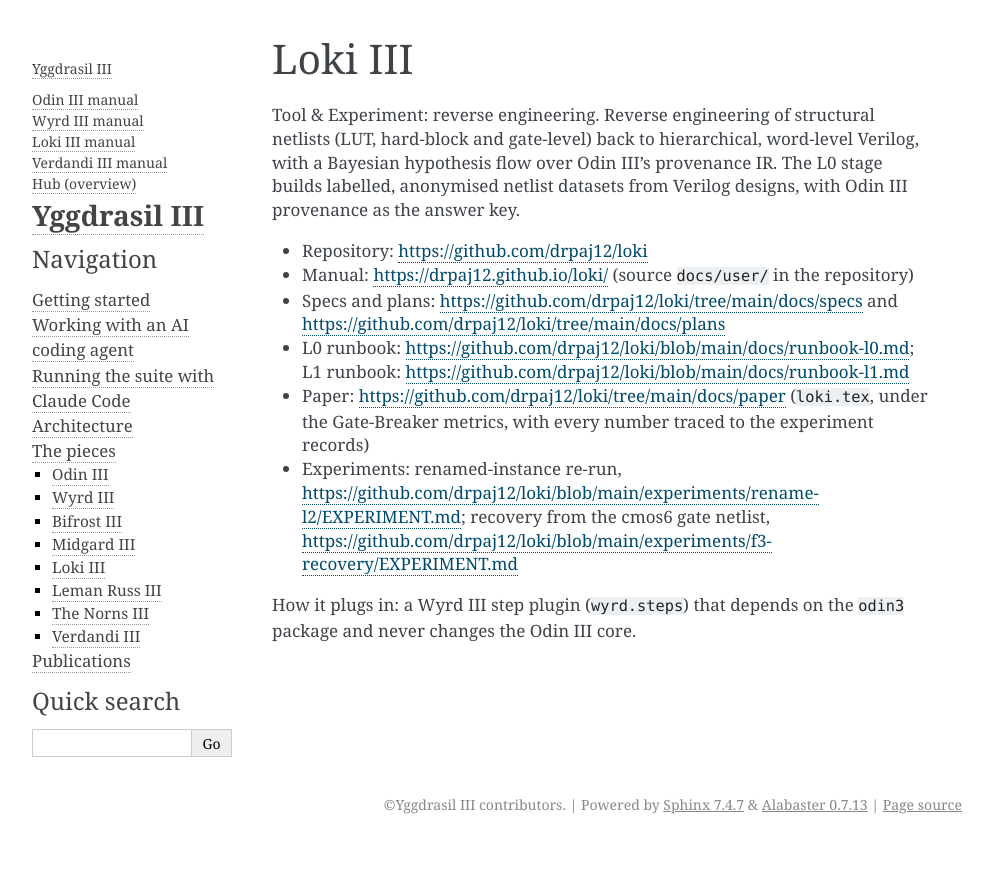
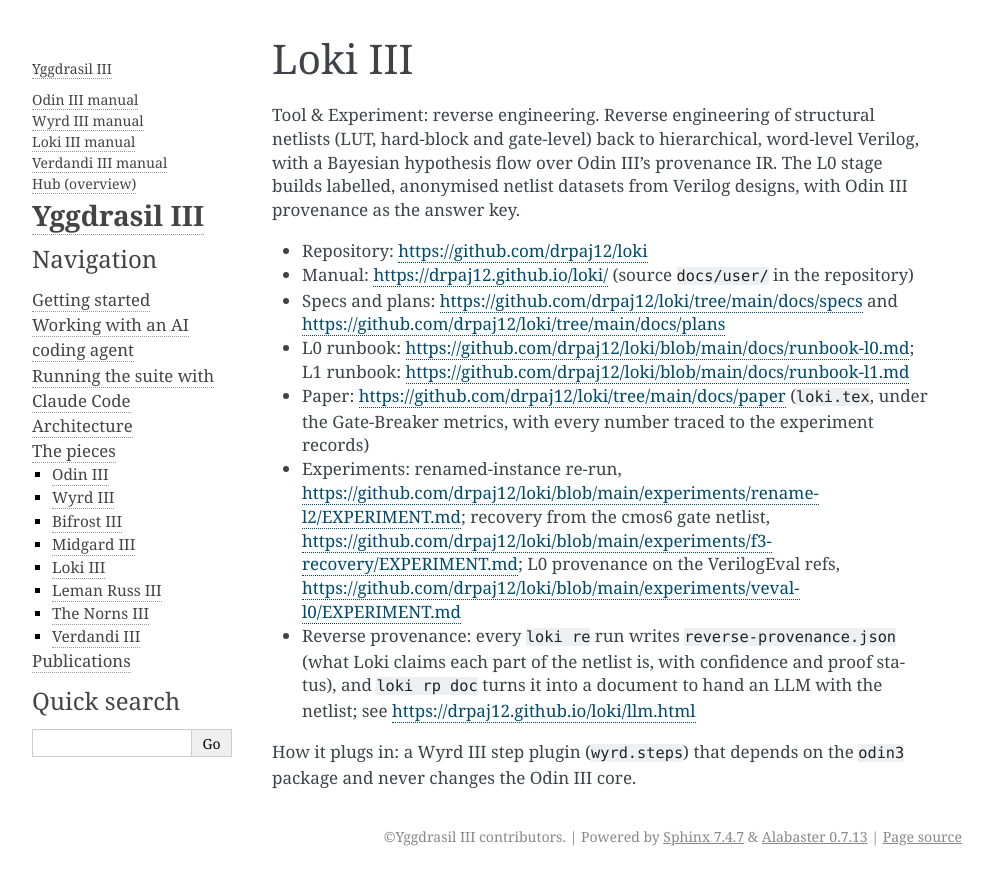
Before and after one commit to drpaj12/YggdrasilIII, a Sphinx documentation site: the page built from docs/pieces/loki.md, in a window 1280 px wide. Shown: the top 885 px of the page, without its empty margins (148-1141 px from the left). Built offline with Sphinx 7.4.7, drawn with Linux system fonts in a browser that asks for light colours.

Commit message:
docs: Loki piece links the VerilogEval L0 experiment and reverse provenance
Co-Authored-By: Claude Opus 5.5 <noreply@anthropic.com>

```diff
--- a/docs/pieces/loki.md
+++ b/docs/pieces/loki.md
@@ -12,7 +12,11 @@ labelled, anonymised netlist datasets from Verilog designs, with Odin III proven
 - Paper: <https://github.com/drpaj12/loki/tree/main/docs/paper> (`loki.tex`, under the Gate-Breaker metrics, with
   every number traced to the experiment records)
 - Experiments: renamed-instance re-run, <https://github.com/drpaj12/loki/blob/main/experiments/rename-l2/EXPERIMENT.md>;
-  recovery from the cmos6 gate netlist, <https://github.com/drpaj12/loki/blob/main/experiments/f3-recovery/EXPERIMENT.md>
+  recovery from the cmos6 gate netlist, <https://github.com/drpaj12/loki/blob/main/experiments/f3-recovery/EXPERIMENT.md>;
+  L0 provenance on the VerilogEval refs, <https://github.com/drpaj12/loki/blob/main/experiments/veval-l0/EXPERIMENT.md>
+- Reverse provenance: every `loki re` run writes `reverse-provenance.json` (what Loki claims each part
+  of the netlist is, with confidence and proof status), and `loki rp doc` turns it into a document to
+  hand an LLM with the netlist; see <https://drpaj12.github.io/loki/llm.html>
 
 How it plugs in: a Wyrd III step plugin (`wyrd.steps`) that depends on the `odin3` package and never
 changes the Odin III core.
```
